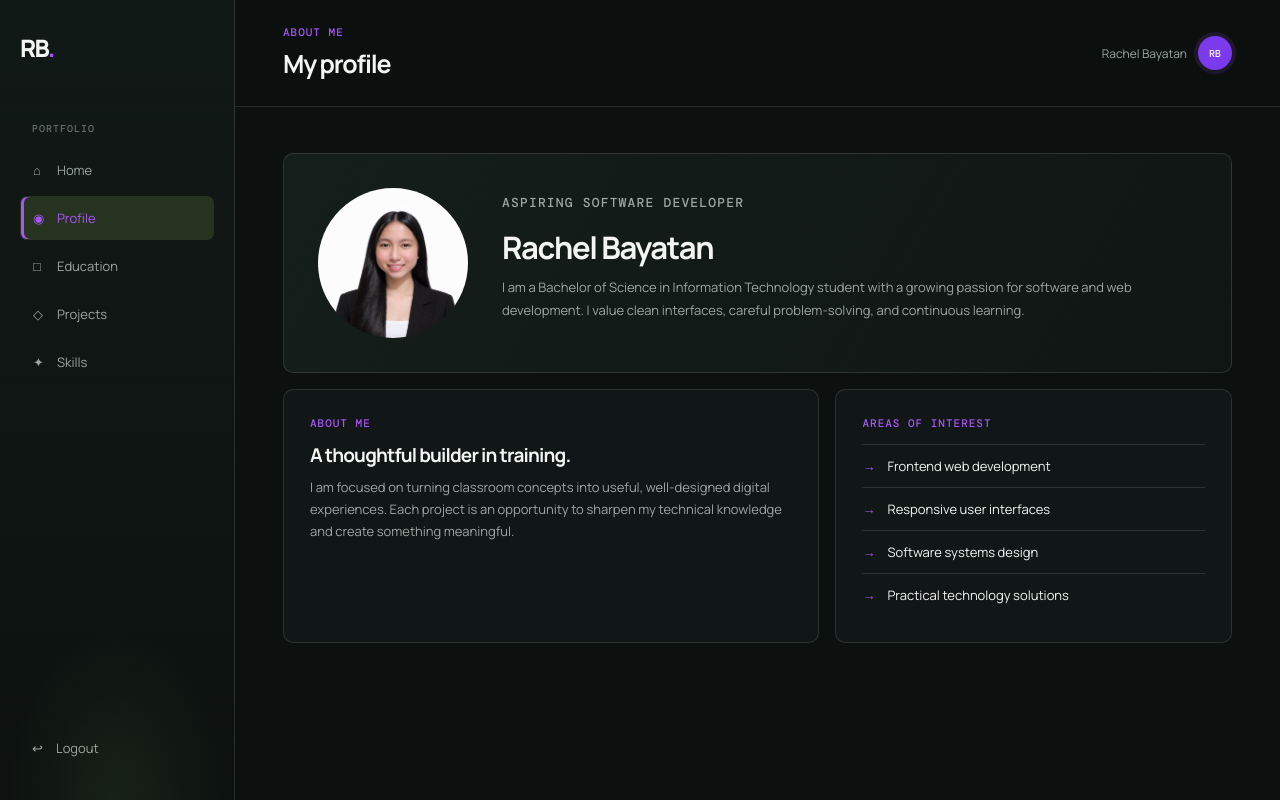
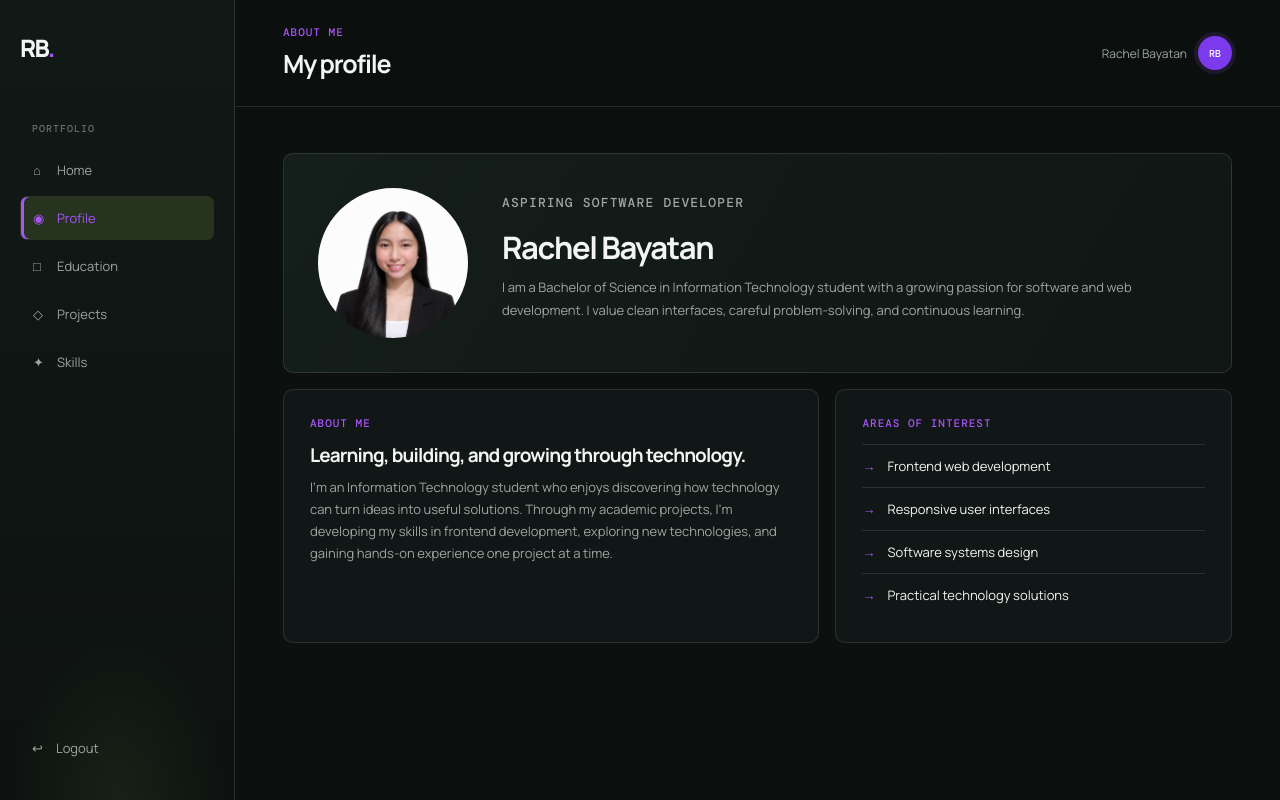
Before and after one commit to rachelbayatan12-cmd/-programmer-portfolio, a Next.js app: page /profile in a window 1280 px wide. Built offline with nearby package versions, Linux system fonts and the light colour scheme.

Commit message:
Update profile description and interests section

```diff
--- a/app/profile/page.js
+++ b/app/profile/page.js
@@ -24,16 +24,16 @@ export default function ProfilePage() {
         </section>
 
         <section className="content-columns">
-          <article className="panel">
-            <p className="eyebrow">About me</p>
-            <h2>A thoughtful builder in training.</h2>
-            <p>
-              I am focused on turning classroom concepts into useful,
-              well-designed digital experiences. Each project is an
-              opportunity to sharpen my technical knowledge and create
-              something meaningful.
-            </p>
-          </article>
+  <article className="panel">
+    <p className="eyebrow">About me</p>
+    <h2>Learning, building, and growing through technology.</h2>
+    <p>
+      I’m an Information Technology student who enjoys discovering how
+      technology can turn ideas into useful solutions. Through my academic
+      projects, I’m developing my skills in frontend development, exploring
+      new technologies, and gaining hands-on experience one project at a time.
+    </p>
+  </article>
 
           <article className="panel interest-list">
             <p className="eyebrow">Areas of interest</p>
```
